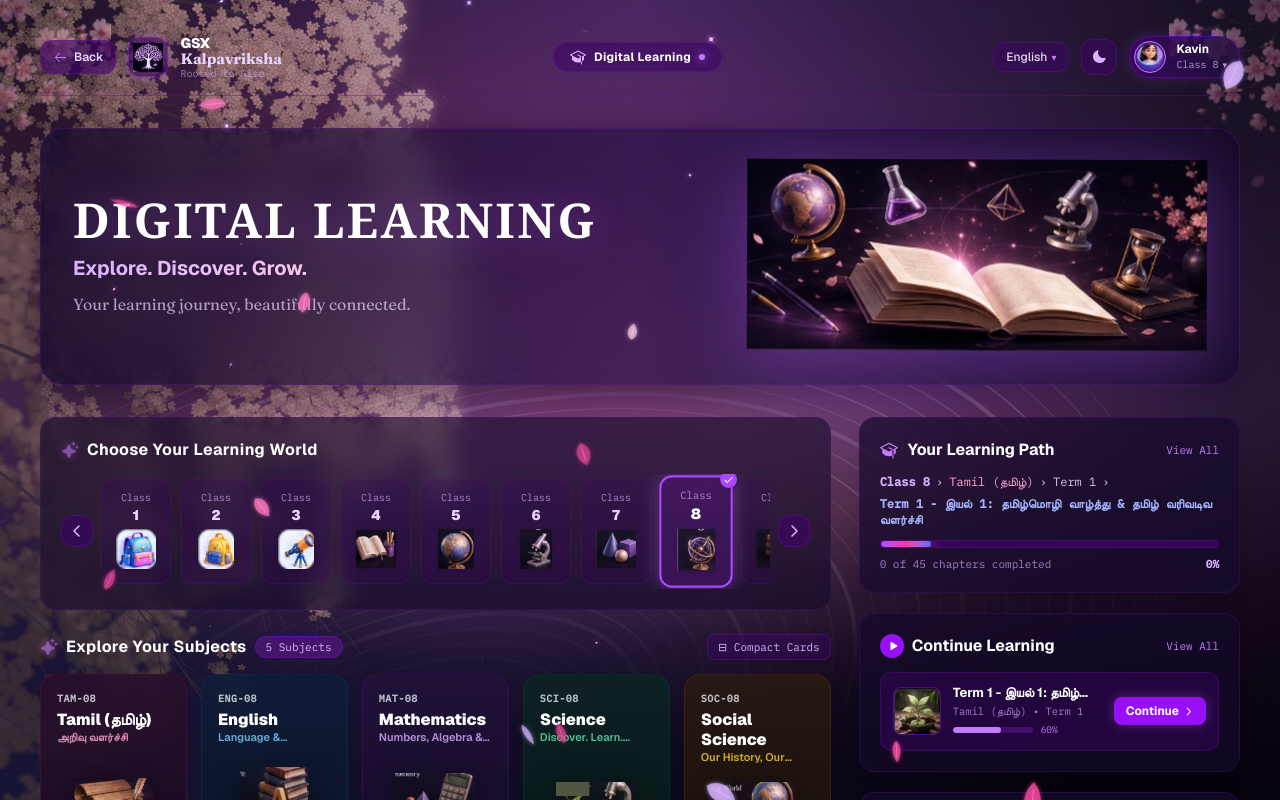
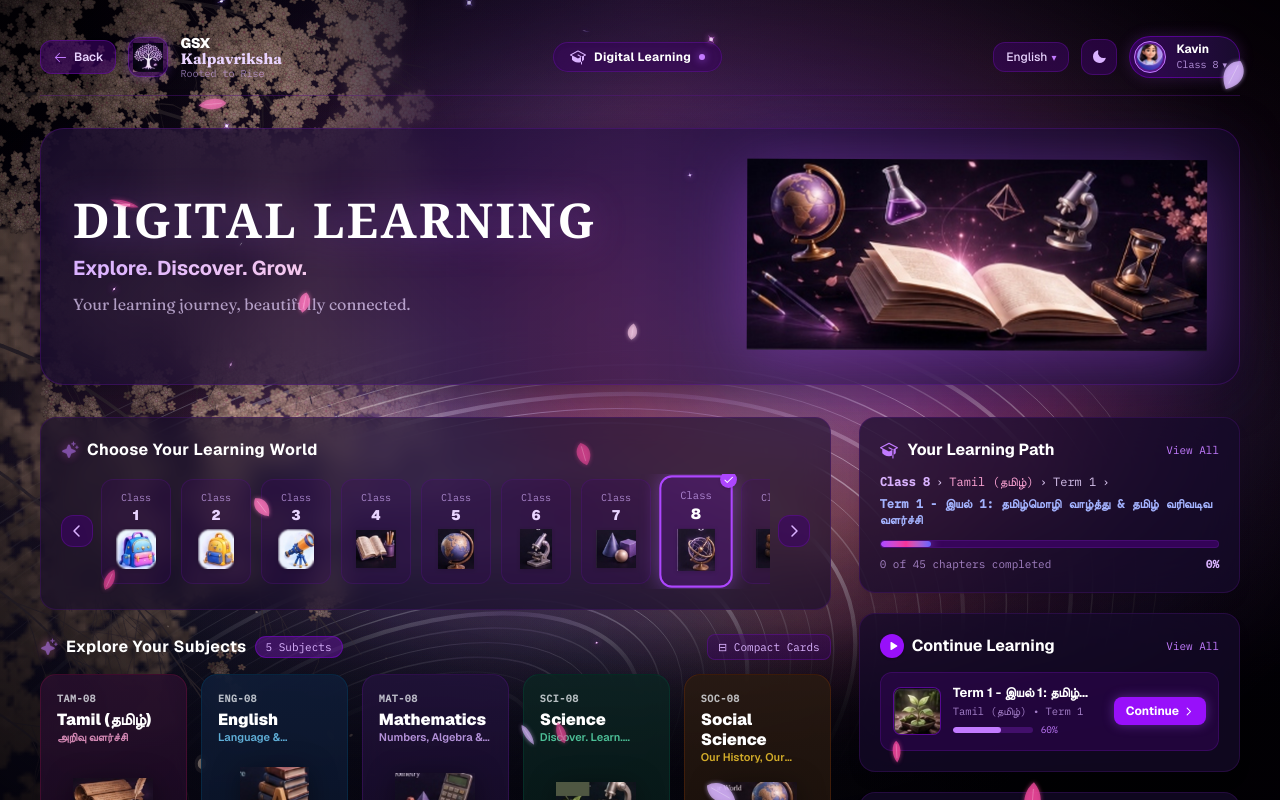
Before and after one commit to nithinrv07/Kalpavriksha-project, a Next.js app in the folder frontend/: page /m/learn in a window 1280 px wide. Shown: the top 800 px of the page. Built offline with nearby package versions, Linux system fonts and the light colour scheme; a web font is replaced by a local one.

Commit message:
feat(learn): mix signature home chrome waves and living tree into Module 1 background

```diff
--- a/frontend/src/components/module-shell.tsx
+++ b/frontend/src/components/module-shell.tsx
@@ -80,36 +80,28 @@ export function ModuleShell({
       className="relative isolate min-h-[100dvh] w-full"
     >
       {module.slug === "learn" ? (
-        <div aria-hidden className="pointer-events-none fixed inset-0 z-0 overflow-hidden bg-[#07020d]">
-          {/* 1. Underlying Signature Chrome Waves (chromatic nebula + spiral orbit rings) */}
+        <div aria-hidden className="pointer-events-none fixed inset-0 z-0 overflow-hidden bg-[#080312]">
+          {/* 1. Underlying Signature Chrome Waves (chromatic nebula + spiral orbit rings directly from Home) */}
           <ChromeWaves />
 
-          {/* 2. Harmonized Plum & Cosmic Purple Mixup matching landing page palette */}
-          <div className="absolute inset-0 bg-gradient-to-b from-[#1c1328]/85 via-[#4e2f58]/45 to-[#06020c]/90" />
-          <div className="absolute inset-0 bg-[radial-gradient(ellipse_at_top,rgba(168,85,247,0.28),transparent_65%)]" />
-          <div className="absolute inset-0 bg-[radial-gradient(ellipse_at_30%_35%,rgba(236,72,153,0.22),transparent_55%)]" />
-          <div className="absolute inset-0 bg-[radial-gradient(ellipse_at_bottom_left,rgba(99,102,241,0.18),transparent_60%)]" />
+          {/* 2. Harmonious Plum & Cosmic Purple Mixup - subtle accent auras allowing rings to shine */}
+          <div className="absolute inset-0 bg-[radial-gradient(ellipse_at_top,rgba(168,85,247,0.2),transparent_65%)]" />
+          <div className="absolute inset-0 bg-[radial-gradient(ellipse_at_75%_35%,rgba(236,72,153,0.15),transparent_60%)]" />
+          <div className="absolute inset-0 bg-[radial-gradient(ellipse_at_bottom_left,rgba(99,102,241,0.14),transparent_60%)]" />
 
-          {/* 3. Blooming Wishing Tree with drifting petals on left side */}
+          {/* 3. Blooming Wishing Tree with drifting petals hugging the left side */}
           <div
-            className="pointer-events-none absolute inset-y-0 left-0 hidden sm:block h-full w-[45vw] min-w-[280px] max-w-[600px] overflow-hidden opacity-55 transform-gpu"
+            className="pointer-events-none absolute inset-y-0 left-0 hidden sm:block h-full w-[36vw] min-w-[240px] max-w-[500px] overflow-hidden opacity-75 transform-gpu"
             style={{
-              maskImage: "linear-gradient(to right, #000 75%, transparent 100%)",
-              WebkitMaskImage: "linear-gradient(to right, #000 75%, transparent 100%)",
+              maskImage: "linear-gradient(to right, #000 60%, transparent 100%)",
+              WebkitMaskImage: "linear-gradient(to right, #000 60%, transparent 100%)",
             }}
           >
             <LivingTree />
           </div>
 
-          {/* 4. Ethereal cherry blossom branches framing top corners */}
-          <div
-            className="absolute top-0 left-0 w-44 h-56 bg-contain bg-no-repeat opacity-60 pointer-events-none"
-            style={{ backgroundImage: `url('/images/learn/cherry-branch-left.png')` }}
-          />
-          <div
-            className="absolute top-0 right-0 w-44 h-56 bg-contain bg-no-repeat bg-right-top opacity-50 pointer-events-none"
-            style={{ backgroundImage: `url('/images/learn/cherry-branch-right.png')` }}
-          />
+          {/* 4. Soft Vignette Edge Shadow for Content Contrast & Obsidian Space Depth */}
+          <div className="pointer-events-none absolute inset-0 bg-[radial-gradient(ellipse_at_center,transparent_45%,rgba(4,1,8,0.35)_75%,rgba(2,0,5,0.75)_100%)]" />
         </div>
       ) : module.slug === "grow" ? (
         <div aria-hidden className="pointer-events-none fixed inset-0 z-0 overflow-hidden bg-[#050907]">
```
